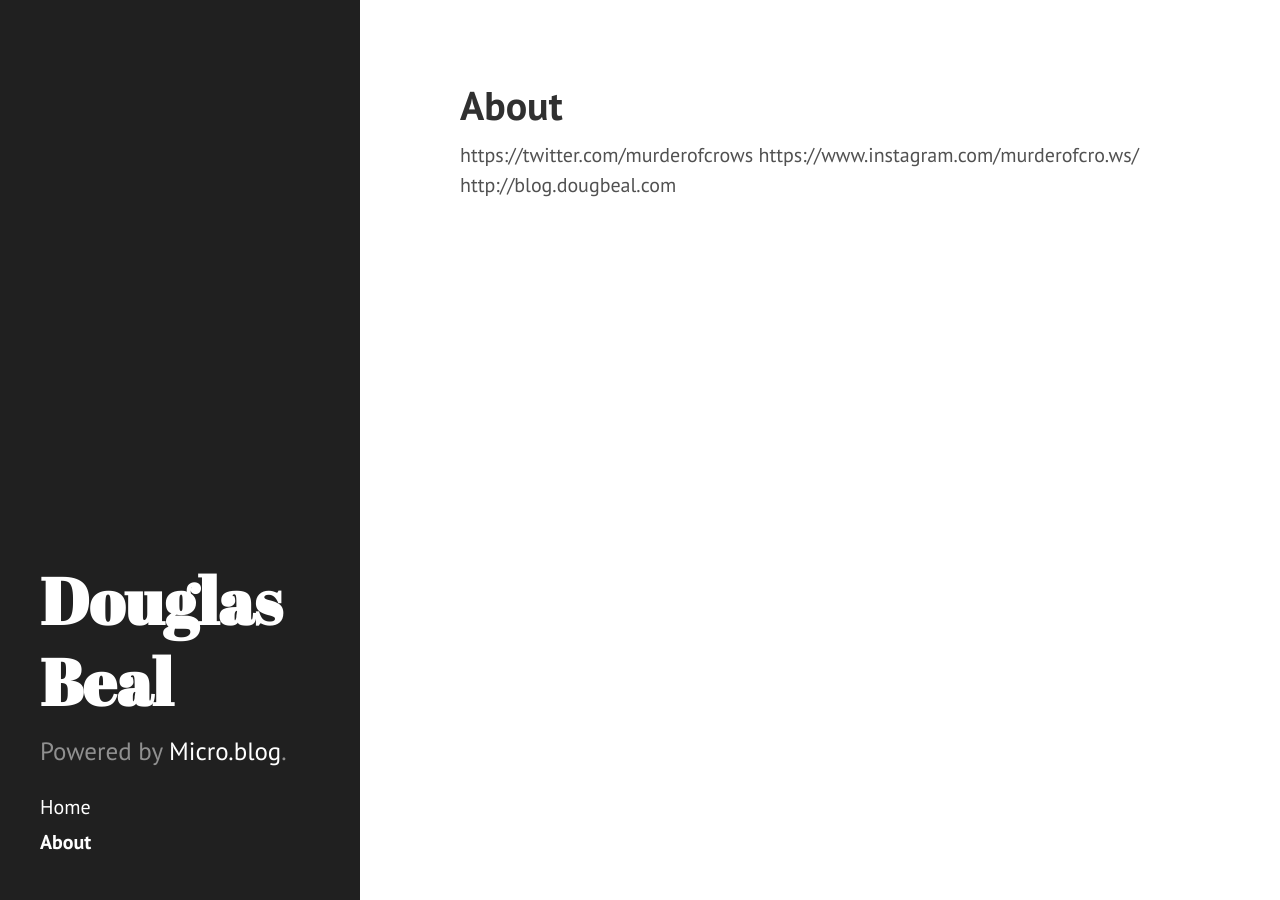
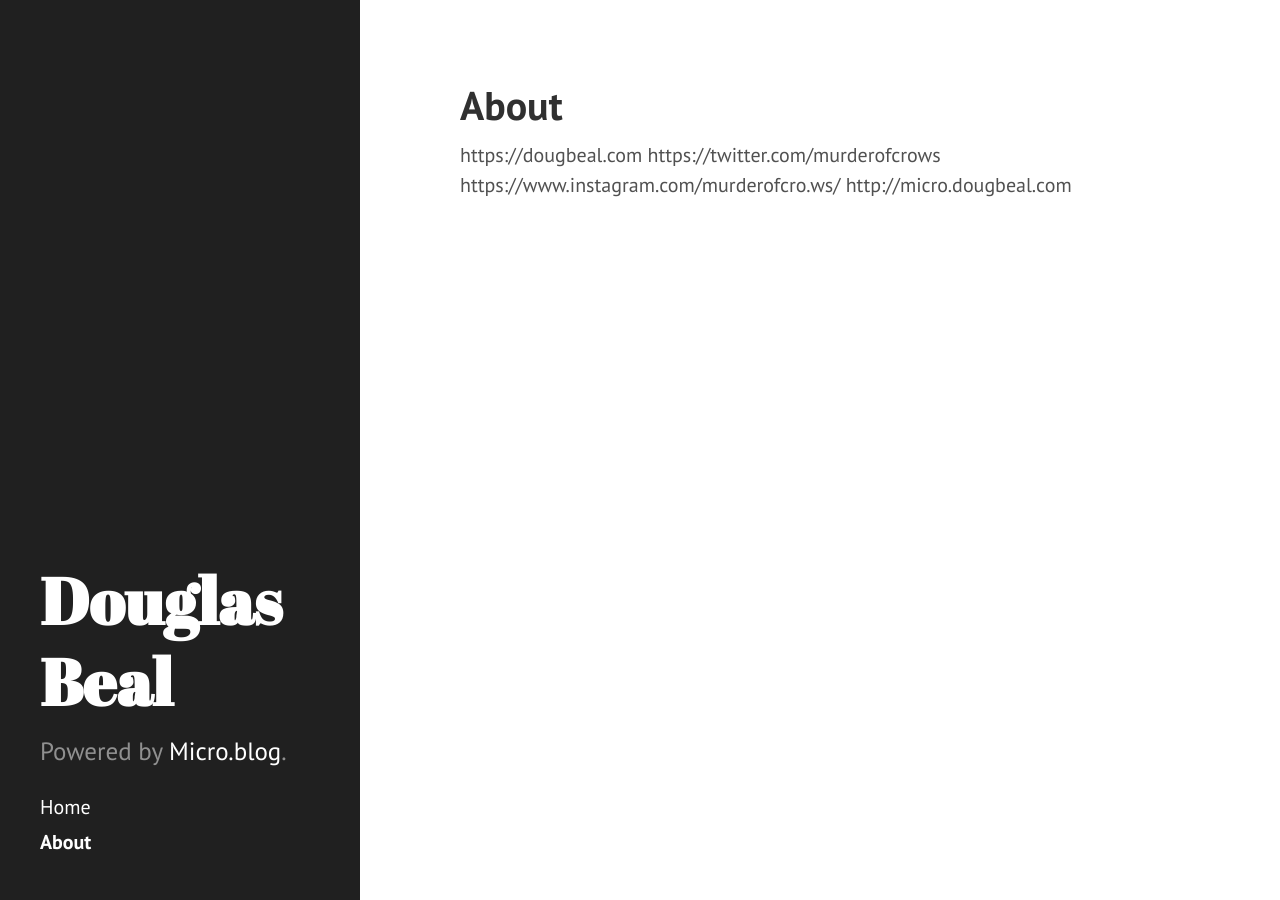
Before and after one commit to dougbeal/dougbeal.micro.blog, a Jekyll site: the page built from about.md, in a window 1280 px wide. Built offline with Jekyll 4.4.1, drawn with Linux system fonts in a browser that asks for light colours; part of the change alters nothing that is shown.

Commit message:
Mirroring from Micro.blog.

```diff
--- a/about.md
+++ b/about.md
@@ -3,6 +3,7 @@ layout: page
 title: About
 ---
 
+https://dougbeal.com
 https://twitter.com/murderofcrows
 https://www.instagram.com/murderofcro.ws/
-http://blog.dougbeal.com
+http://micro.dougbeal.com
```
